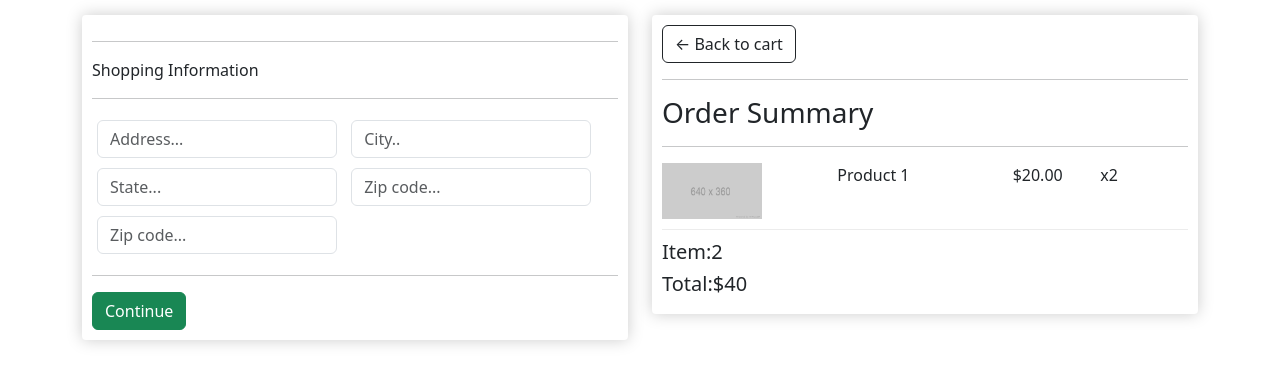
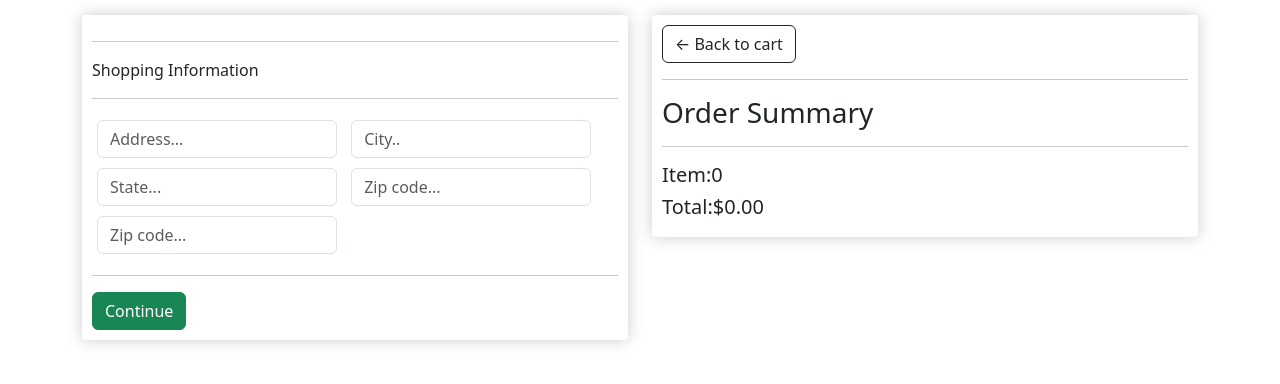
Before and after one commit to ahmedessamelezaby/eCommerce, a Django app: page /checkout/ in a window 1280 px wide. Shown: the part 61-445 px from the top of the page. Run offline with Django 4.2, Linux system fonts and the light colour scheme.

Commit message:
modified

```diff
--- a/store/templates/store/checkout.html
+++ b/store/templates/store/checkout.html
@@ -47,14 +47,19 @@
       <hr>
       <h3>Order Summary</h3>
       <hr>
-      <div class="cart-row">
-        <div style="flex:2"><img src="{% static 'images/placeholder.png' %}" alt="" class="row-image"></div>
-        <div style="flex:2"><p>Product 1</p></div>
-        <div style="flex:1"><p>$20.00</p></div>
-        <div style="flex:1"><p>x2</p></div>
-      </div>
-      <h5>Item:2</h5>
-      <h5>Total:$40</h5>
+
+      {% for item in items %}
+        <div class="cart-row">
+          <div style="flex:2"><img src="{{item.product.imageURL}}" alt="" class="row-image"></div>
+          <div style="flex:2"><p>{{item.product.name}}</p></div>
+          <div style="flex:1"><p>${{item.product.price | floatformat:2}}</p></div>
+          <div style="flex:1"><p>x{{item.quantity}}</p></div>
+        </div>
+      {% endfor %}
+
+
+      <h5>Item:{{order.get_cart_items}}</h5>
+      <h5>Total:${{order.get_cart_total | floatformat:2}}</h5>
     </div>
   </div>
 </div>
--- a/store/views.py
+++ b/store/views.py
@@ -23,4 +23,15 @@ def cart(request):
   })
 
 def checkout(request):
-  return render(request,'store/checkout.html',{})
+  if request.user.is_authenticated:
+    customer=request.user.customer
+    order, created = Order.objects.get_or_create(customer=customer,completed=False)
+    items=order.orderitem_set.all()
+  else:
+    items = []
+    order = {'get_cart_total':0,'get_cart_items':0}
+
+  return render(request,'store/checkout.html',{
+    'items':items,
+    'order':order,
+  })
```
